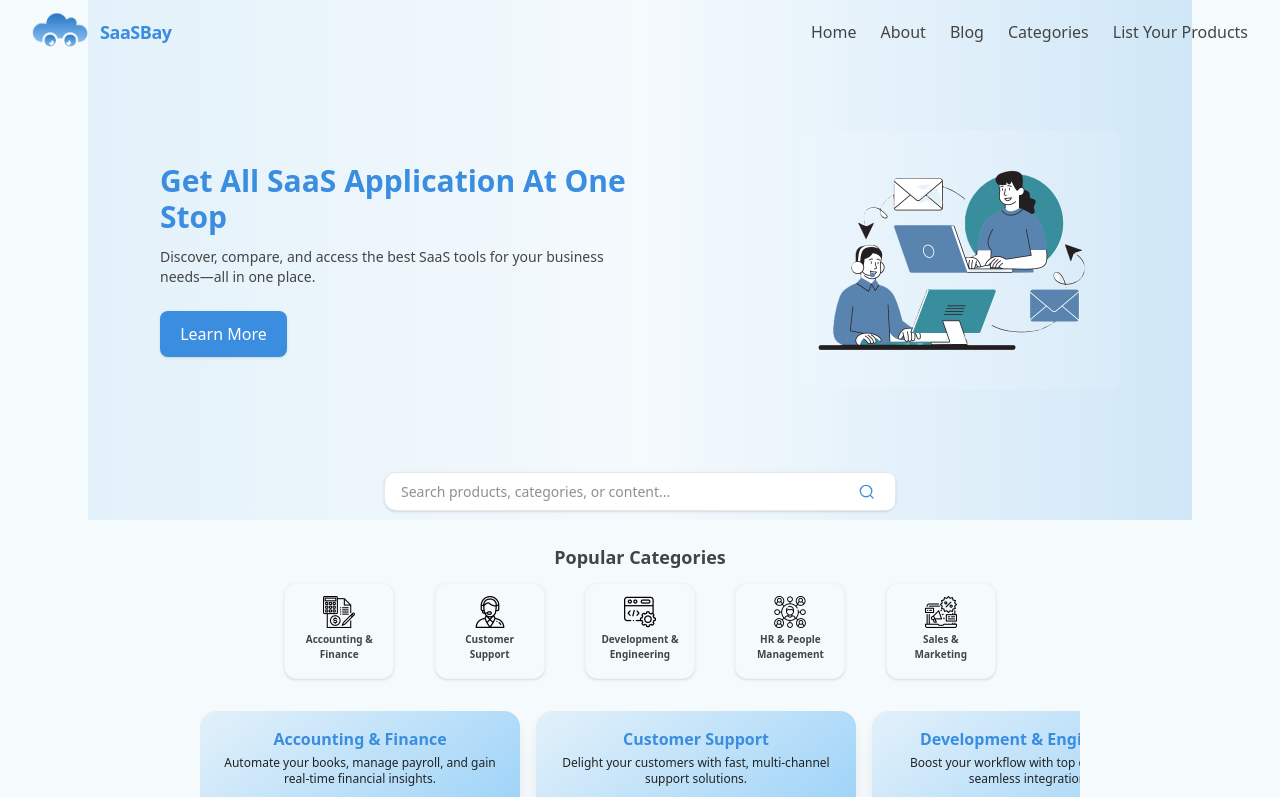
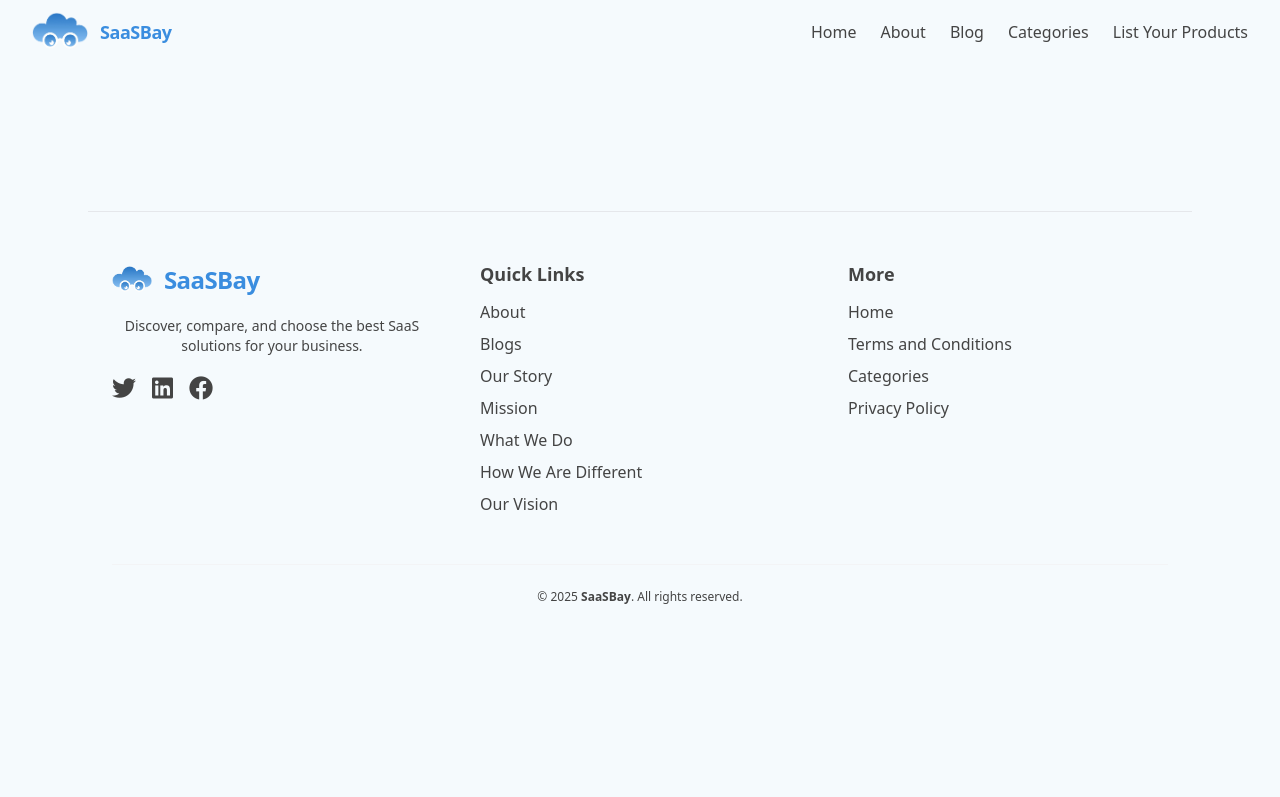
Before and after one commit to shaikmohammed-maaz/SaaSBay, a React (Vite) app: page / in a window 1280 px wide. Shown: the top 797 px of the page. Built offline with nearby package versions, Linux system fonts and the light colour scheme.

Commit message:
changed router to default

```diff
--- a/src/App.jsx
+++ b/src/App.jsx
@@ -15,7 +15,7 @@
     <Router>
       <Navbar />
       <Routes>
-        <Route path="/" element={<Home />} />
+        <Route path="/SaaSBay" element={<Home />} />
         {/* <Route path="/about" element={<About />} /> */}
         {/* <Route path="/blog" element={<Blog />} /> */}
         {/* <Route path="/categories" element={<Categories />} /> */}
```
